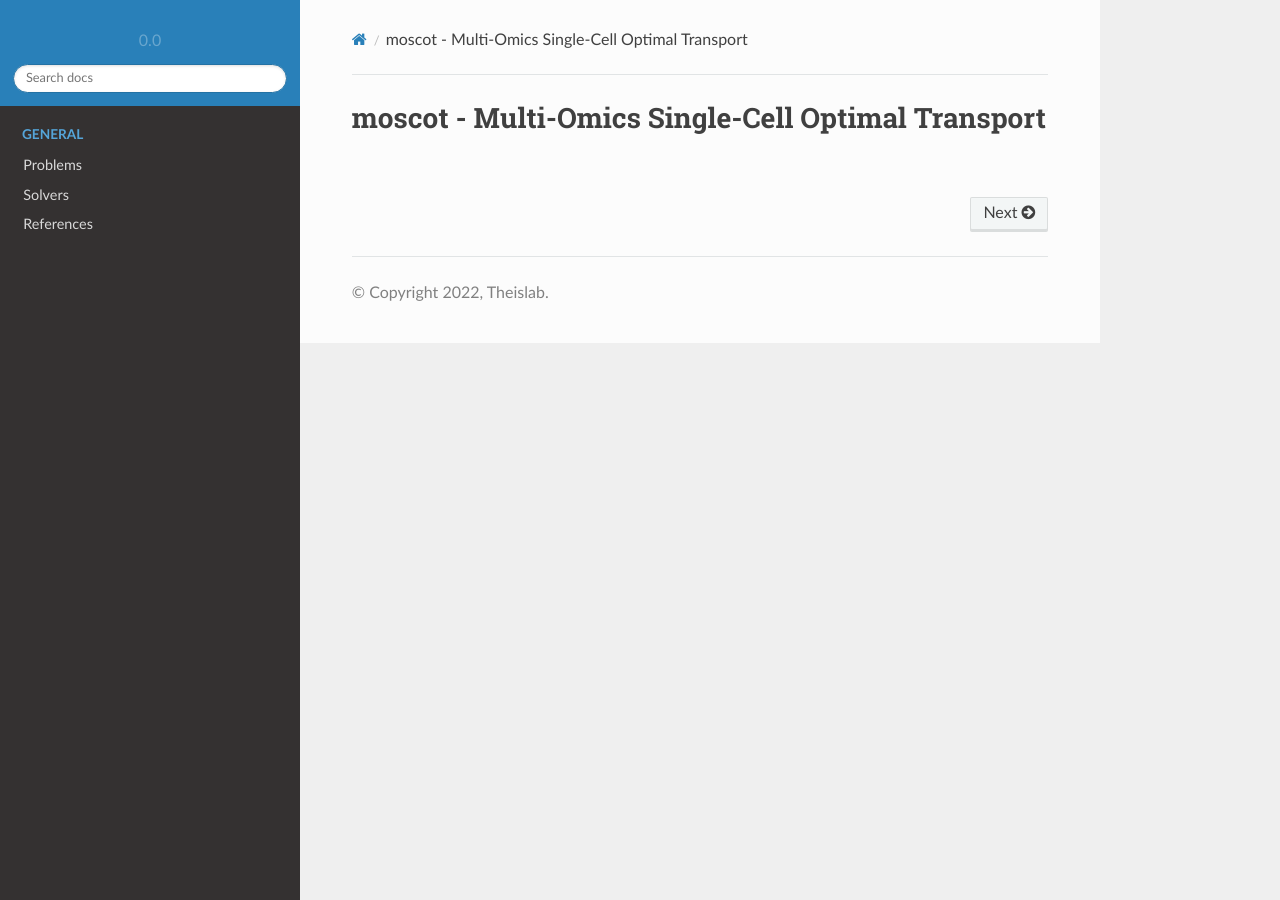
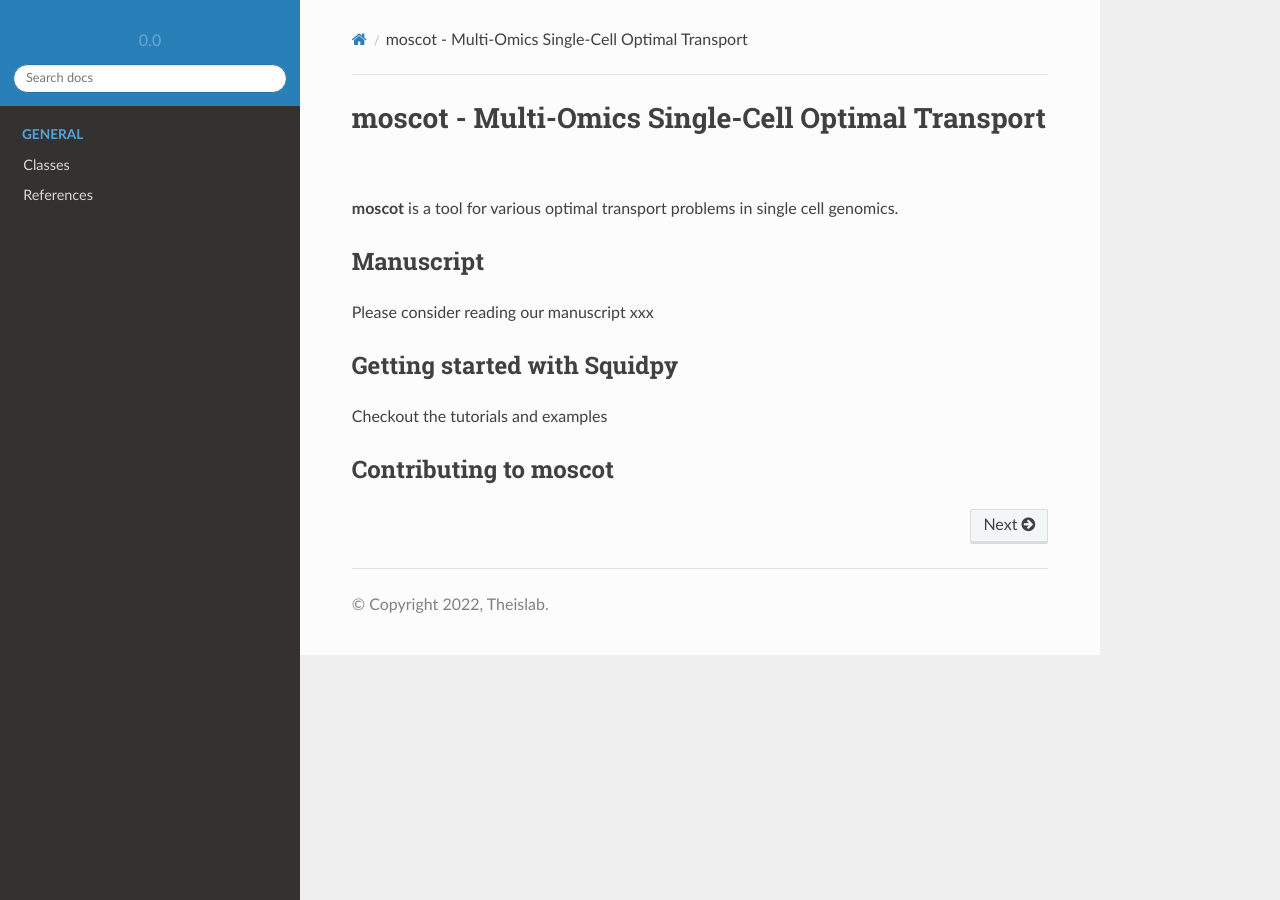
Before and after one commit to theislab/moscot, a Sphinx documentation site: the page built from docs/source/index.rst, in a window 1280 px wide. Built offline with Sphinx 7.4.7 and the Read the Docs theme 2.0.0, drawn with Linux system fonts in a browser that asks for light colours.

Commit message:
intermediate save

```diff
--- a/docs/source/index.rst
+++ b/docs/source/index.rst
@@ -1,11 +1,24 @@
 moscot - Multi-Omics Single-Cell Optimal Transport
 ==================================================
 
+**moscot** is a tool for various optimal transport problems in single cell genomics.
+
+Manuscript
+----------
+
+Please consider reading our manuscript xxx
+
+Getting started with Squidpy
+----------------------------
+
+Checkout the tutorials and examples
+
+Contributing to moscot
+----------------------
 .. toctree::
     :caption: General
     :maxdepth: 2
     :hidden:
 
-    problems_docs
-    solvers_docs
+    classes
     references
```
Also changed, not shown: docs/source/classes.rst (added, +38 -0 lines), docs/source/problems_docs.rst (deleted, +0 -10 lines), docs/source/solvers_docs.rst (deleted, +0 -11 lines).
